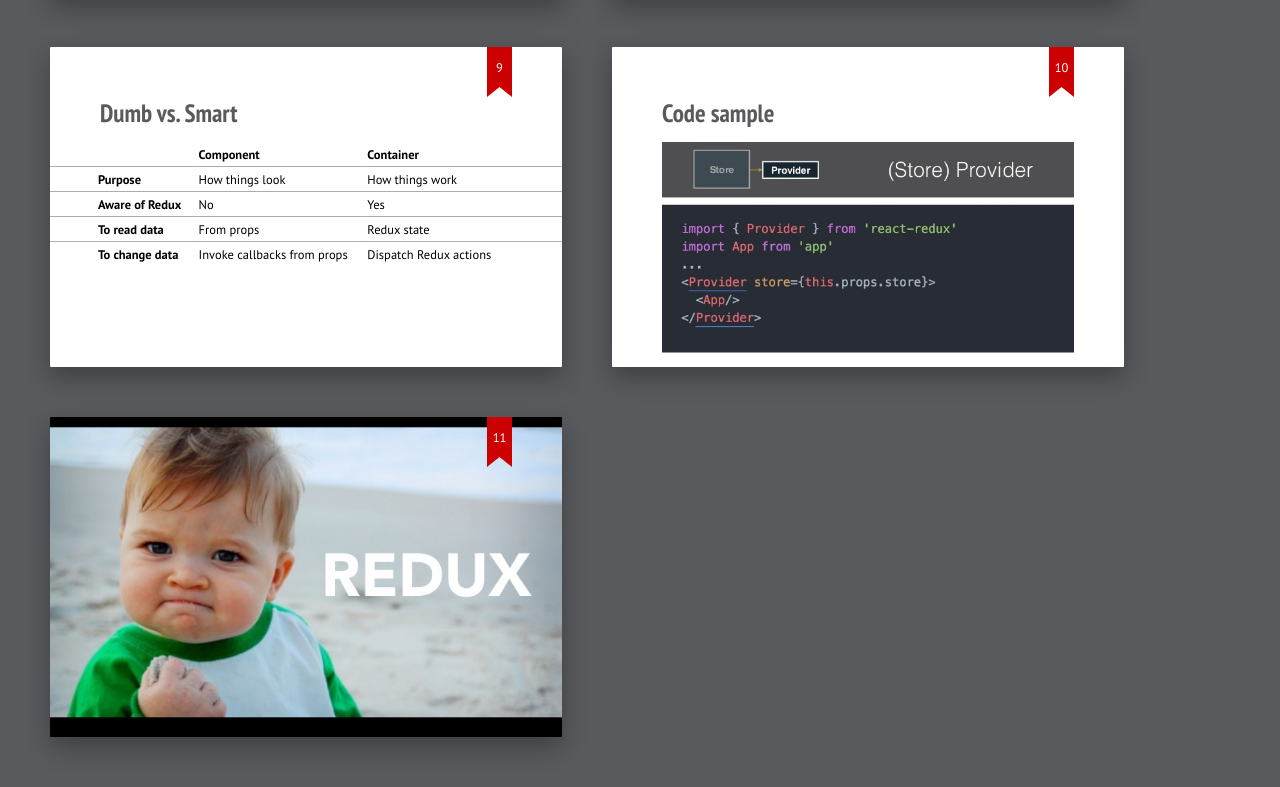
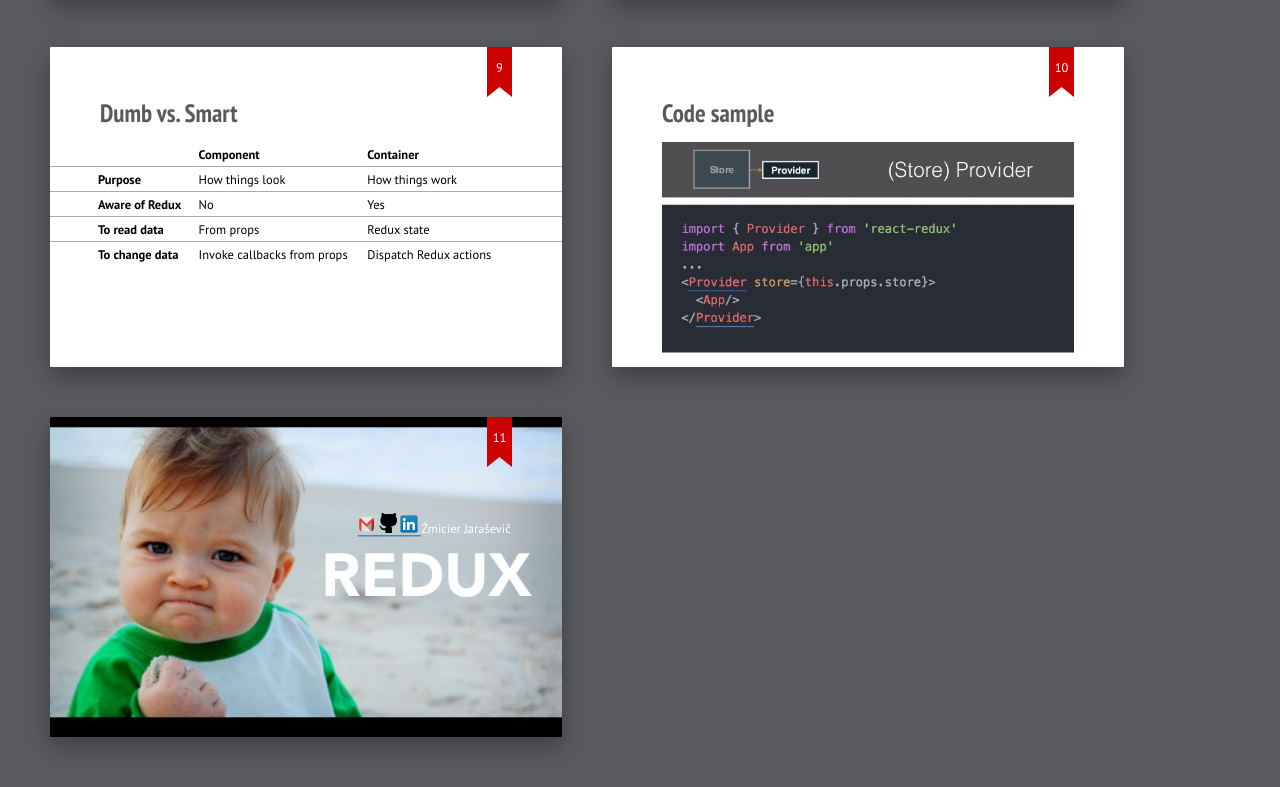
Before and after one commit to zmeecer/redux-presentation, a plain HTML site: page index.html in a window 1280 px wide. Shown: the part 1607-2394 px from the top of the page. Drawn offline with Linux system fonts and the light colour scheme.

Commit message:
added contacts

```diff
--- a/index.html
+++ b/index.html
@@ -174,6 +174,18 @@
 				background-size: cover;
 			}
 		</style>
+		<p style="position: absolute; right: 10%; top: 30%; z-index: 1; color: #fff;">
+      <a href="mailto:zmeecer@gmail.com">
+        <img src="pictures/gmail.png" style="width: 36px;" />
+      </a>
+      <a href="http://github.com/zmeecer">
+        <img src="pictures/github.svg" style="width: 36px;" />
+      </a>
+      <a href="http://linkedin.com/in/zmeecer">
+        <img src="pictures/linkedin.png" style="width: 36px;" />
+      </a>
+      Źmicier Jaraševič
+    </p>
 	</section>
 	<div class="progress"></div>
 	<script src="shower/shower.min.js"></script>
```
Also changed, not shown: pictures/github.svg (added), pictures/gmail.png (added), pictures/linkedin.png (added).
